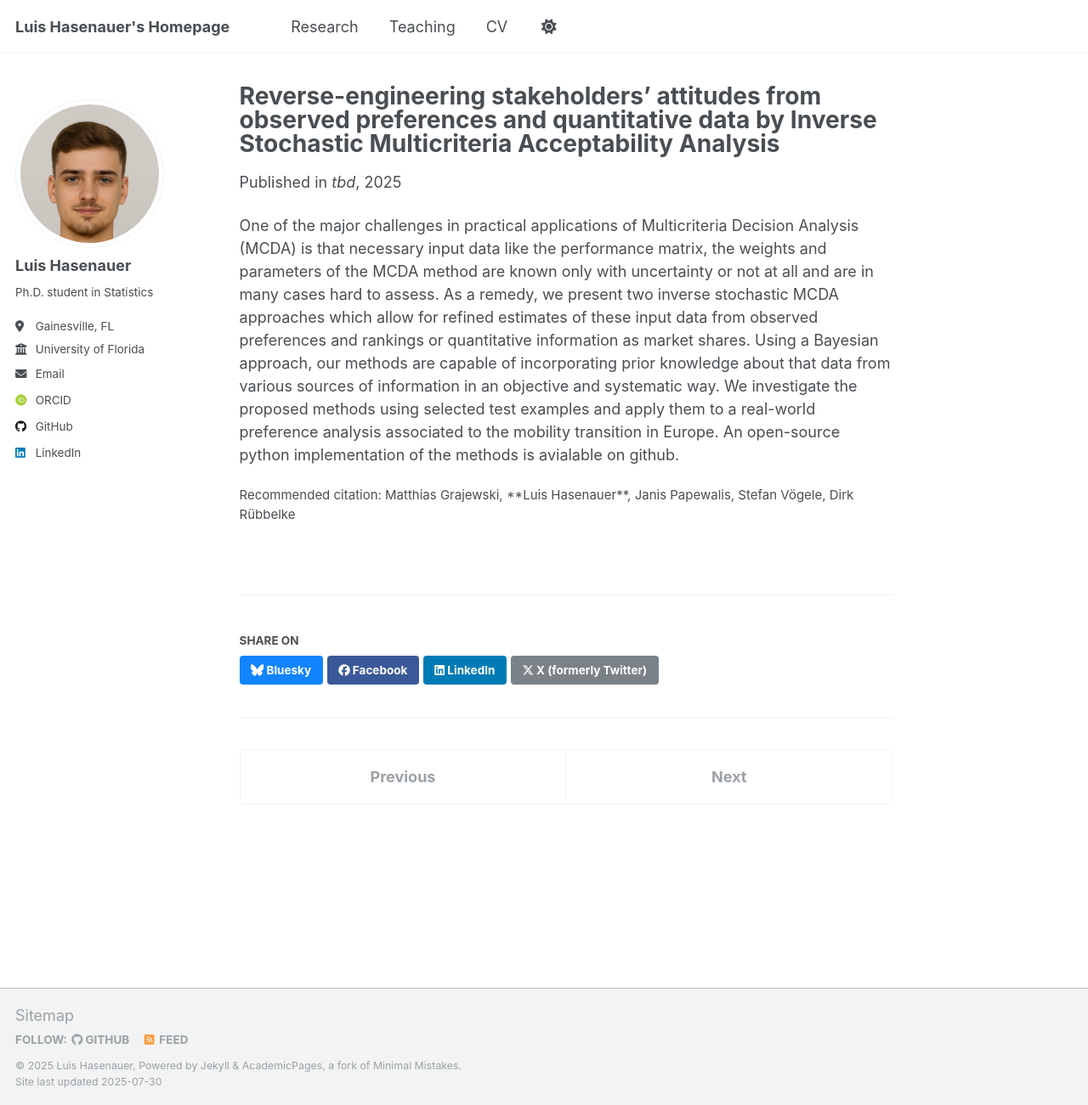
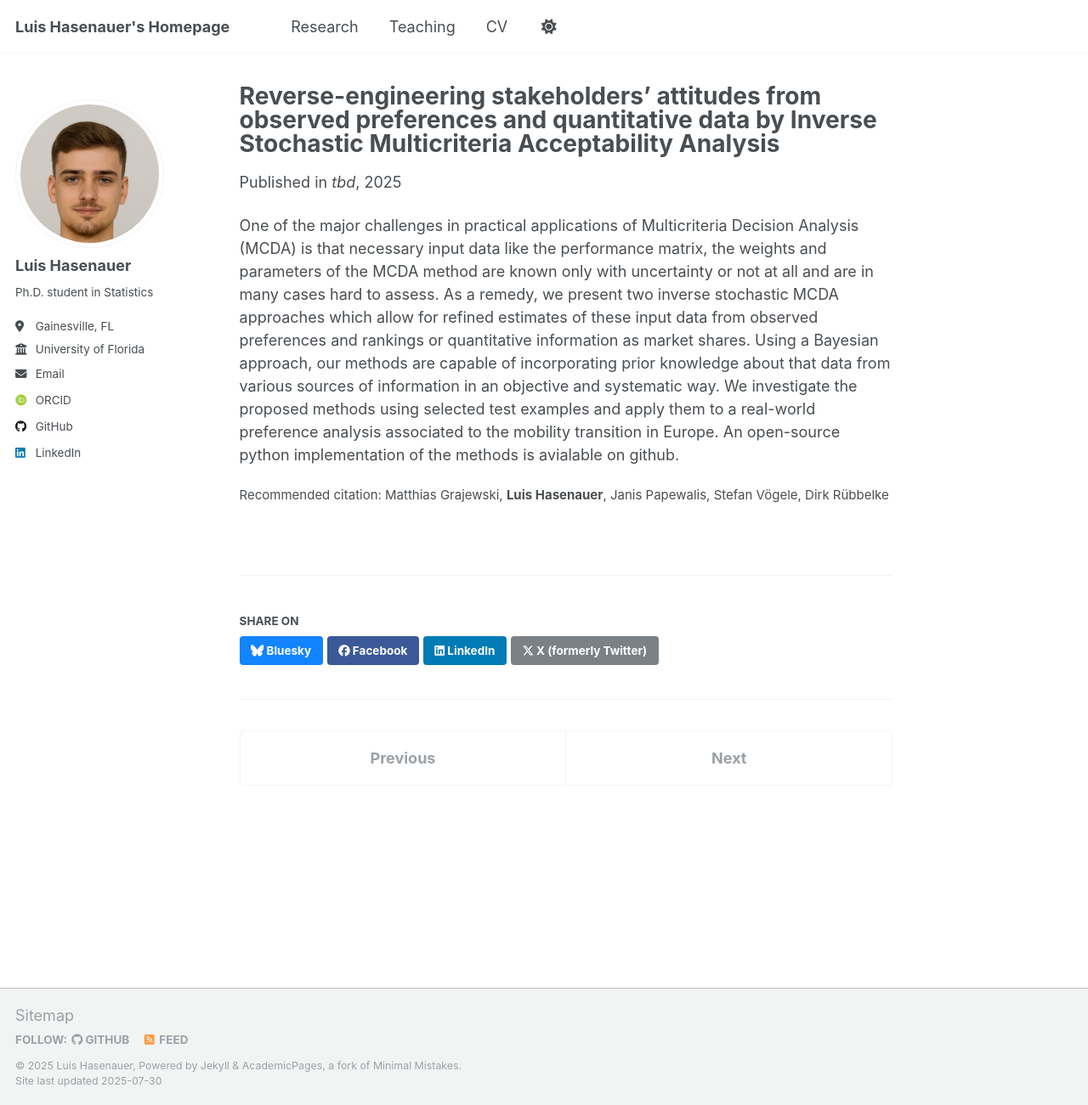
Before and after one commit to LuisHasenauer/LuisHasenauer.github.io, a Jekyll site: the page built from _publications/2009-10-01-paper-title-number-1.md, in a window 1280 px wide and 1301 px high. Shown: the whole window at 85% size. Built offline with Jekyll 4.4.1, drawn with Linux system fonts in a browser that asks for light colours; some web fonts are replaced; a script that is not in the unit is left out.

```diff
--- a/_publications/2009-10-01-paper-title-number-1.md
+++ b/_publications/2009-10-01-paper-title-number-1.md
@@ -6,6 +6,6 @@ permalink: /publication/2009-10-01-paper-title-number-1
 date: 2025-01-01
 venue: 'tbd'
 excerpt: ''
-citation: Matthias Grajewski, **Luis Hasenauer**, Janis Papewalis, Stefan Vögele, Dirk Rübbelke
+citation: Matthias Grajewski, <b>Luis Hasenauer</b>, Janis Papewalis, Stefan Vögele, Dirk Rübbelke
 ---
 One of the major challenges in practical applications of Multicriteria Decision Analysis (MCDA) is that necessary input data like the performance matrix, the weights and parameters of the MCDA method are known only with uncertainty or not at all and are in many cases hard to assess. As a remedy, we present two inverse stochastic MCDA approaches which allow for refined estimates of these input data from observed preferences and rankings or quantitative information as market shares. Using a Bayesian approach, our methods are capable of incorporating prior knowledge about that data from various sources of information in an objective and systematic way. We investigate the proposed methods using selected test examples and apply them to a real-world preference analysis associated to the mobility transition in Europe. An open-source python implementation of the methods is avialable on github.
```
